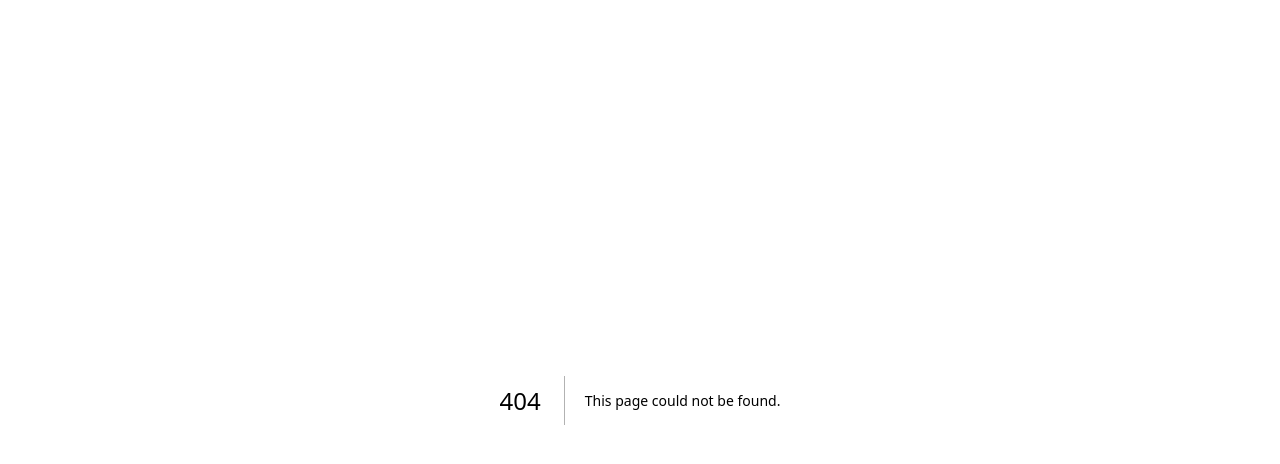
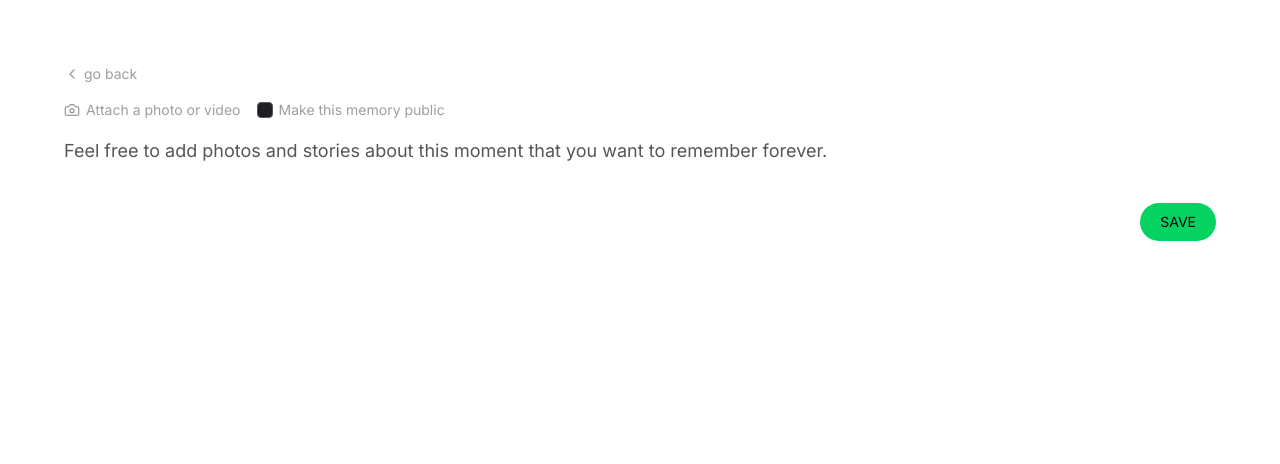
Before and after one commit to laizeferraz/TimeCapsule, a Next.js app: page /memories/new in a window 1280 px wide. Before the commit this address had no page. Shown: the top 464 px of the page. Built offline with nearby package versions, Linux system fonts and the light colour scheme.

Commit message:
create page to add new memory

```diff
--- /dev/null
+++ b/src/app/memories/new/page.tsx
@@ -0,0 +1,19 @@
+import { NewMemoryForm } from '@/components/NewMemoryForm'
+import { ChevronLeft } from 'lucide-react'
+import Link from 'next/link'
+
+export default function NewMemory() {
+  return (
+    <div className="flex flex-1 flex-col gap-4 p-16">
+      <Link
+        href="/"
+        className="flex items-center gap-1 text-sm text-gray-200 hover:text-gray-100"
+      >
+        <ChevronLeft className="h-4 w-4" />
+        go back
+      </Link>
+
+      <NewMemoryForm />
+    </div>
+  )
+}
```
